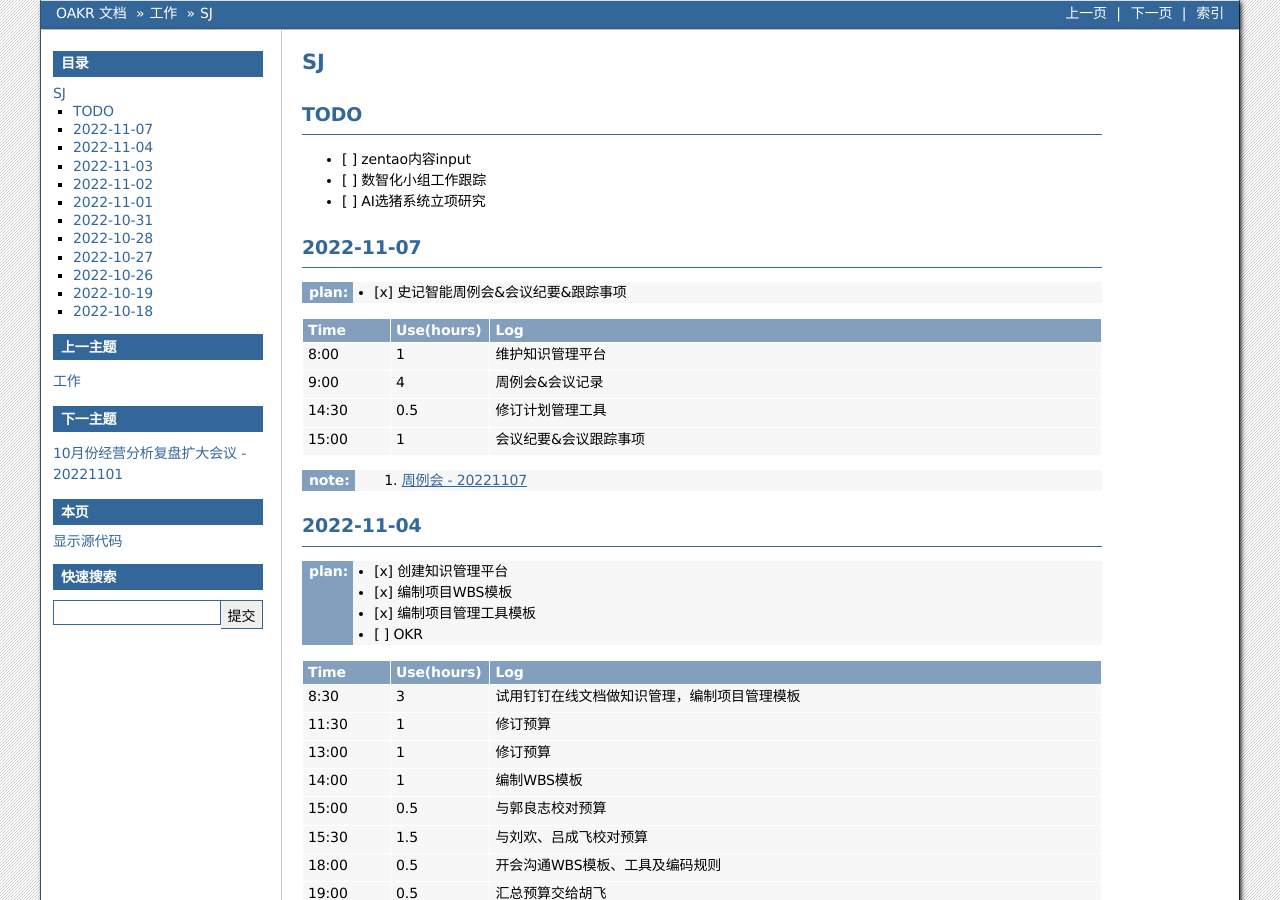
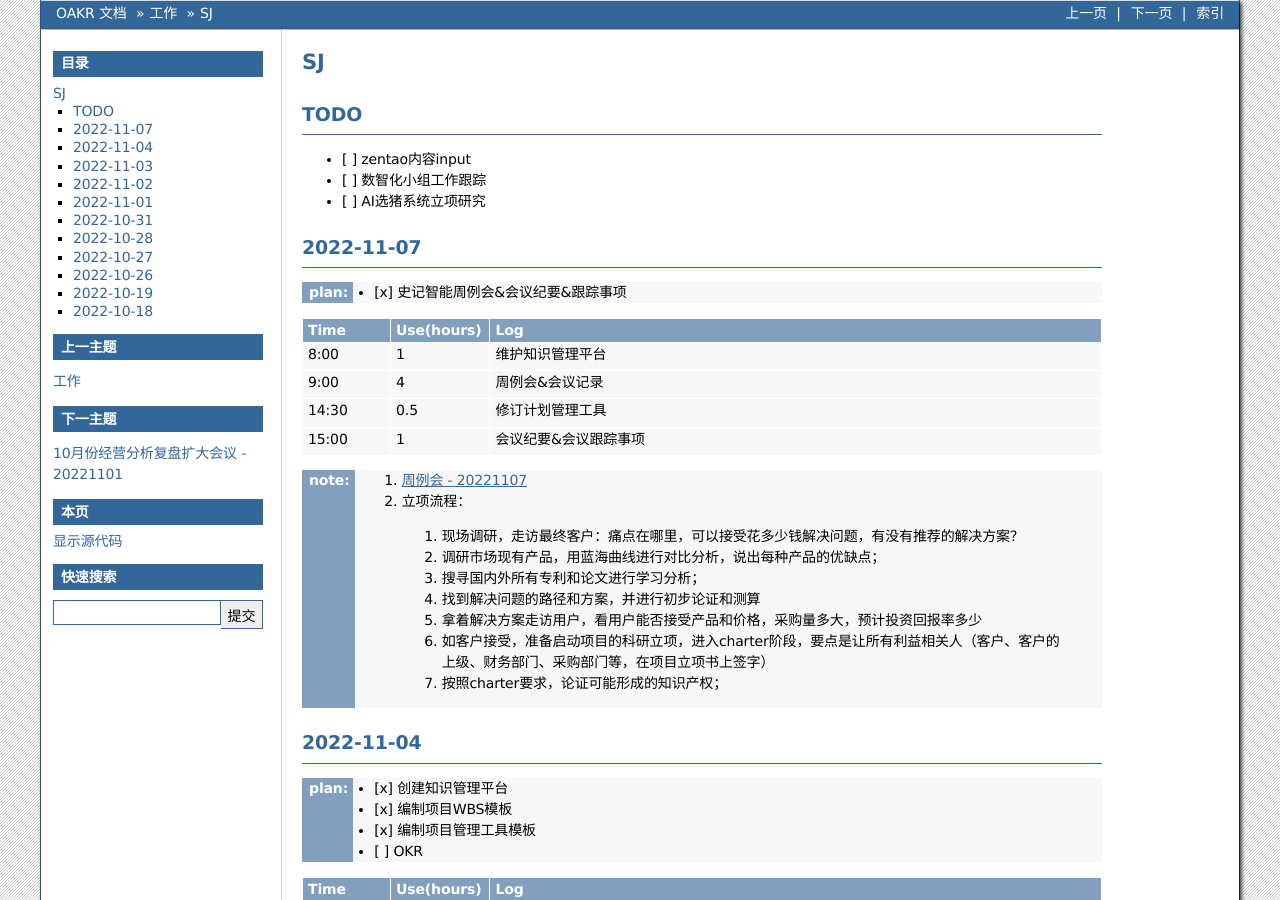
Before and after one commit to cruiurc/cruiurc.github.io, a Sphinx documentation site: the page built from source/work/sj/sj.rst, in a window 1280 px wide and 900 px high. Built offline with Sphinx 7.4.7, drawn with Linux system fonts in a browser that asks for light colours.

Commit message:
20221107 work

```diff
--- a/source/diary/diary.rst
+++ b/source/diary/diary.rst
@@ -1,3 +1,7 @@
+2022-11-07
+-----------
+早上在想想起床前出门。中午看到老师发出来的视频，在三人小组中，想想吃饭吃得最快。想起几个月前还是一枚饭渣，就算革命尚未成功，也毕竟甚是欣慰。
+
 2022-11-06
 -----------
 早晨顺利吃了鸡蛋饼+牛奶，之后去楼下拍篮球，现在已经相当熟练了。回家后我们看完了昨天剩余的玩具总动员4.
--- a/source/work/sj/sj.rst
+++ b/source/work/sj/sj.rst
@@ -22,6 +22,16 @@ TODO
 
 :note:
    1.  :doc:`/work/sj/topic/周例会-20221107`
+   2.  立项流程：
+
+      1. 现场调研，走访最终客户：痛点在哪里，可以接受花多少钱解决问题，有没有推荐的解决方案？
+      2. 调研市场现有产品，用蓝海曲线进行对比分析，说出每种产品的优缺点；
+      3. 搜寻国内外所有专利和论文进行学习分析；
+      4. 找到解决问题的路径和方案，并进行初步论证和测算
+      5. 拿着解决方案走访用户，看用户能否接受产品和价格，采购量多大，预计投资回报率多少
+      6. 如客户接受，准备启动项目的科研立项，进入charter阶段，要点是让所有利益相关人（客户、客户的上级、财务部门、采购部门等，在项目立项书上签字）
+      7. 按照charter要求，论证可能形成的知识产权；
+
 
 
 2022-11-04
--- a/source/work/sj/topic/周例会-20221107.rst
+++ b/source/work/sj/topic/周例会-20221107.rst
@@ -68,13 +68,11 @@
    - 知识产权工作策划及落实
    - 落实环控器和饲喂器产品CE认证
    - 史记生物会议中要谈繁昌厂自动化流程延误事情
-   - 政府项目申请工作
    - 协会预算：中国畜牧业协会：智能分会、猪业分会、畜牧工程协会、元宇宙协会（发起）；北京物联网协会；元宇宙协会（筹备中）
-   - 老板交办的任务跟踪，要通过企划经理落实
+   - 老板交办的任务跟踪，要通过企划经理快速落实
 
 9.  推广部
 
    - 以产业金融为核心
 
 10. 扩大业务规模是当前主要任务
-11.
```
